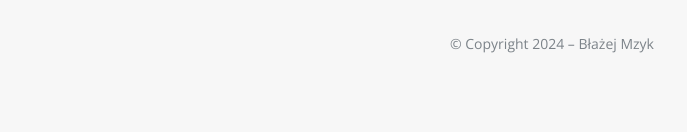
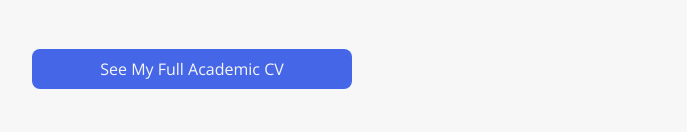
Before and after one commit to blzjmzk/blaise-mzyk-website, a Next.js app: page /philosophy in a window 1280 px wide. Shown: the part 884-1016 px from the top of the page, without its empty margins (88-775 px from the left). Before the commit the page ends 967 px from the top, so only its background shows below. Built offline with nearby package versions, Linux system fonts and the light colour scheme; no server answers; the database is empty.

Commit message:
Add button to link to full academic cv

```diff
--- a/app/philosophy/PhilosophyPage.module.css
+++ b/app/philosophy/PhilosophyPage.module.css
@@ -58,6 +58,14 @@
   transform: scale(1.1);
 }
 
+.cvButton {
+  margin: 4.4rem 0 4rem 0;
+  border-radius: var(--btn-border-radius);
+  display: flex;
+  justify-content: center;
+  text-decoration: none;
+}
+
 @media screen and (min-width: 768px) {
   .publicationsContainer {
     padding-left: 1.2rem;
@@ -72,4 +80,10 @@
     padding-left: 4rem;
     gap: 3.2rem;
   }
+
+  .cvButton {
+    margin-left: 4rem;
+    justify-content: left;
+    max-width: 40rem;
+  }
 }
--- a/app/philosophy/page.tsx
+++ b/app/philosophy/page.tsx
@@ -1,13 +1,13 @@
-import React from "react";
+import prisma from "@/prisma/client";
+import { Metadata } from "next";
+import Image from "next/image";
+import Link from "next/link";
+import logo_google_scholar from "../../public/images/logo-google-scholar.png";
+import logo_philpeople from "../../public/images/logo-philpeople.png";
+import Button from "../_components/button";
 import Header from "../_components/header";
 import SectionHeading from "../_components/section-heading";
-import { Metadata } from "next";
-import prisma from "@/prisma/client";
 import styles from "./PhilosophyPage.module.css";
-import Link from "next/link";
-import Image from "next/image";
-import logo_google_scholar from "../../public/images/logo-google-scholar.png";
-import logo_philpeople from "../../public/images/logo-philpeople.png";
 
 const PhilosophyPage = async () => {
   const publications = await prisma?.publication.findMany({
@@ -125,6 +125,16 @@ const PhilosophyPage = async () => {
           />
         </Link>
       </div>
+      <Link
+        href="https://philpeople.org/public_cache/file?content_type=application%2Fpdf&key=4ubyqbhxg36iu2t52wq6rbojac3b"
+        className={styles.cvButton}
+        target="_blank"
+        rel="noopener noreferrer"
+      >
+        <Button variant="primary" width="80%">
+          See My Full Academic CV
+        </Button>
+      </Link>
     </>
   );
 };
```
